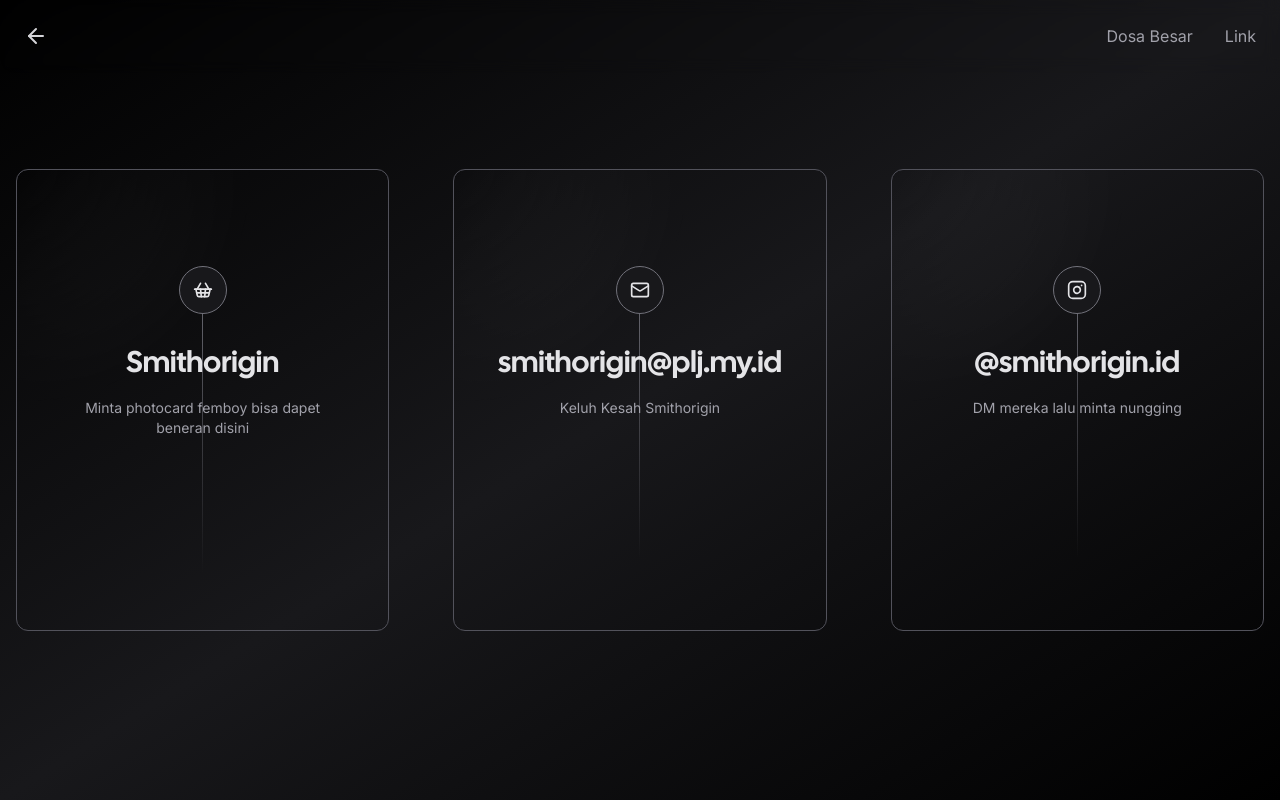
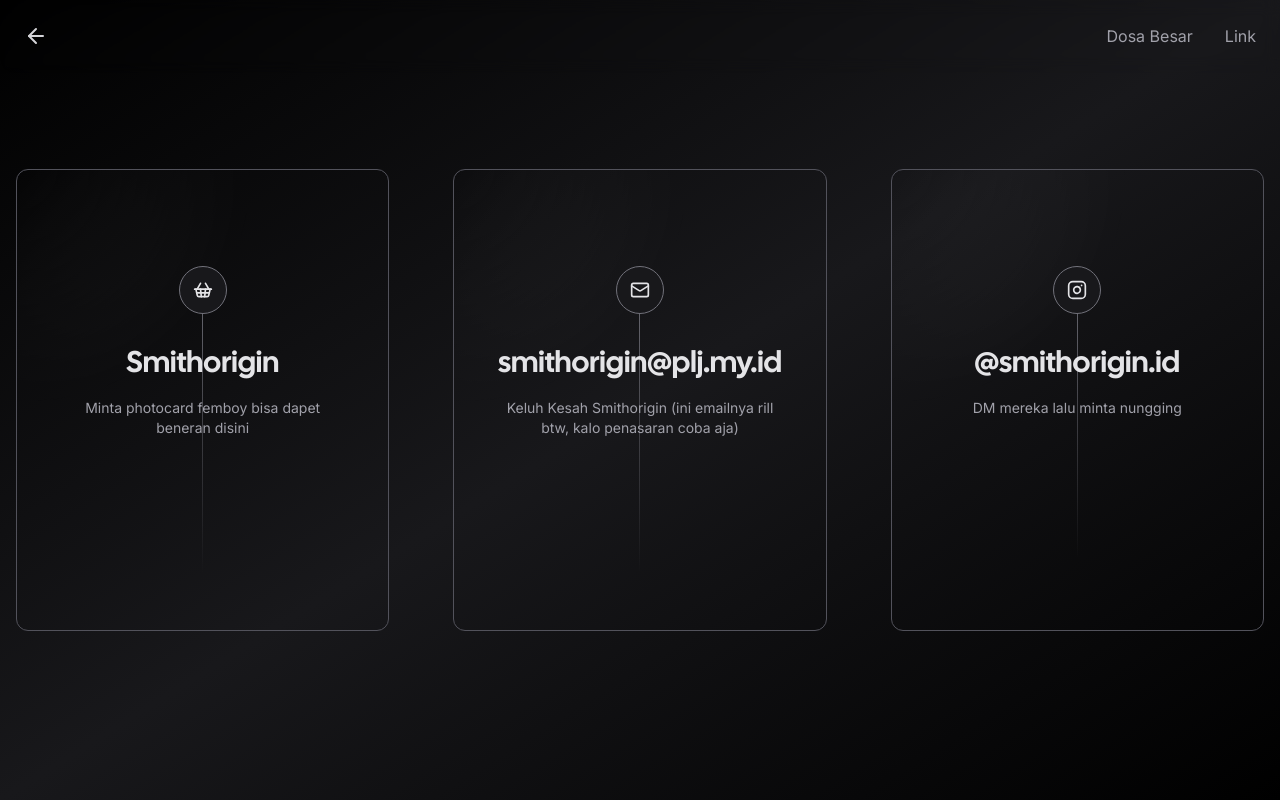
Before and after one commit to BayuBatam2008/smithorigin, a Next.js app: page /link in a window 1280 px wide. Built offline with nearby package versions, Linux system fonts and the light colour scheme; no server answers; what tailwindcss-debug-screens would draw is missing.

Commit message:
Update page.tsx

```diff
--- a/app/link/page.tsx
+++ b/app/link/page.tsx
@@ -14,7 +14,7 @@ const socials = [
 	{
 		icon: <Mail size={20} />,
 		href: "mailto:smithorigin@plj.my.id",
-		label: "Keluh Kesah Smithorigin",
+		label: "Keluh Kesah Smithorigin (ini emailnya rill btw, kalo penasaran coba aja)",
 		handle: "smithorigin@plj.my.id",
 	},
 	{
```
